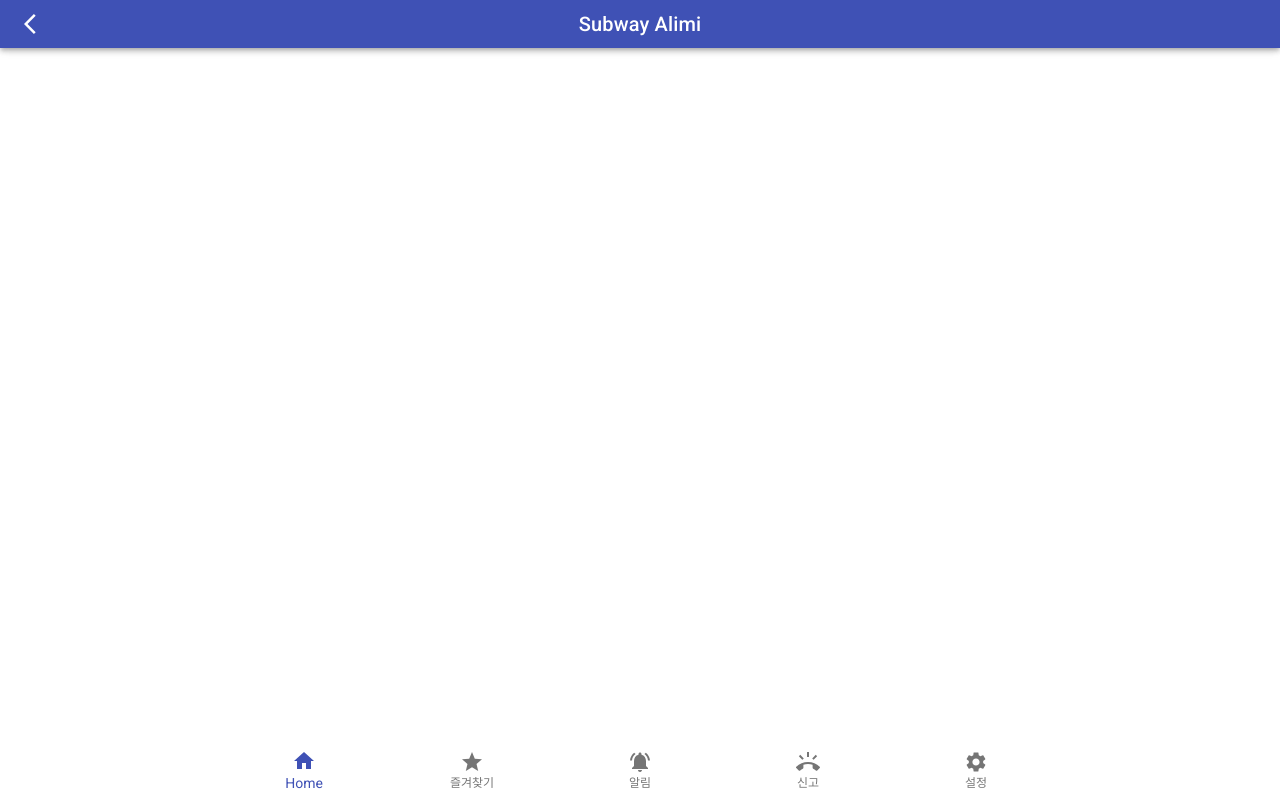
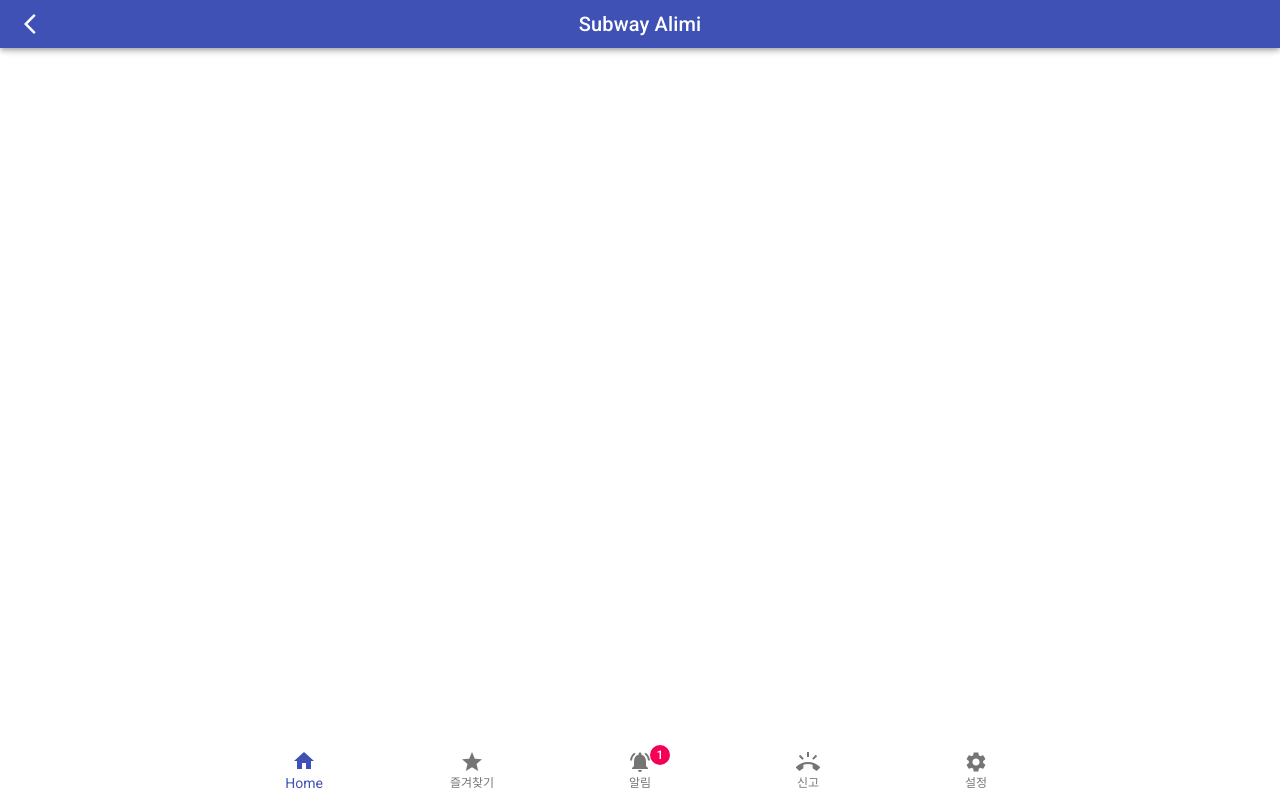
Before and after one commit to jins408/ANJA, a React (Create React App) app in the folder front-end/: page / in a window 1280 px wide. Built offline with nearby package versions, Linux system fonts and the light colour scheme.

Commit message:
S03P31B101-132/add alarm count badge

```diff
--- a/front-end/src/App.js
+++ b/front-end/src/App.js
@@ -9,7 +9,7 @@
 import Join from './pages/admin/user/Join'
 // import Home from './pages/Home'
 // import About from './pages/About'
-// import Login from './pages/user/Login'
+import Login from './pages/admin/user/Login'
 // import Apply from './pages/Apply'
 
 import Favorites from './pages/moblie/tab/Favorites'
@@ -32,21 +32,30 @@
   const classes = useStyles();
   const location = useLocation();
   const [preloc, setPreloc] = React.useState();
+  const [user, setUser] = React.useState('user');
 
   useEffect(()=>{
     setPreloc(location.pathname)
     // console.log(preloc)
+    if(preloc){
+      if(preloc !== '/login'){
+        setUser('user')
+      }else{
+        setUser('admin')
+      }
+    }
   },[preloc, location.pathname])
+
 
   return (
     <>
     {/* <Navigation /> */}
       {/* <Route exact path="/home" component={Home} />
       <Route path="/about" component={About} /> */}
+      {/* <Route exact path="/apply" component={Apply}></Route> */}
+      {user === 'user' && <Headerbar location={preloc} />}
       <Route exact path="/join" component={Join}></Route>
-      {/* <Route exact path="/login" component={Login}></Route>
-      <Route exact path="/apply" component={Apply}></Route> */}
-      <Headerbar location={preloc} />
+      <Route exact path="/login" component={Login}></Route>
       <div className={classes.header}>
         <Route exact path='/mobile/favorite' component={Favorites}></Route>
         <Route exact path='/mobile/main' component={Main}></Route>
@@ -55,7 +64,7 @@
         <Route exact path='/mobile/setting' component={Setting}></Route>
         <Route exact path='/selectroute/:start/:end' component={Selectroute}></Route>
         <Route exact path='/subwaytime/:subway' component={SubwayTime}></Route>
-          <Bottombar />
+        {user === 'user' && <Bottombar />}
       </div>
 
     </>
--- a/front-end/src/components/Bottombar.js
+++ b/front-end/src/components/Bottombar.js
@@ -6,12 +6,19 @@
 import NotificationsActiveIcon from '@material-ui/icons/NotificationsActive';
 import RingVolumeIcon from '@material-ui/icons/RingVolume';
 import SettingsIcon from '@material-ui/icons/Settings';
+import Badge from '@material-ui/core/Badge';
 
 import '../css/bottombar.css'
 import { Link } from 'react-router-dom'
 
 const Bottombar = () =>{
     const [value, setValue] = React.useState(0);
+    const [count, setCount] = React.useState(1);
+    const [invisible, setInvisible] = React.useState(false);
+
+    const handleBadgeVisibility = () => {
+      setInvisible(true);
+    };
 
 
     return (
@@ -25,7 +32,7 @@
       >
       <BottomNavigationAction label="Home" icon={<HomeIcon />} component={Link} to='/mobile/main'/>
       <BottomNavigationAction label="즐겨찾기" icon={<StarIcon />} component={Link} to='/mobile/favorite'/>
-      <BottomNavigationAction  label="알림" icon={<NotificationsActiveIcon/>} component={Link} to='/mobile/alarm'/>
+      <BottomNavigationAction onChange={handleBadgeVisibility} onClick={()=>setCount(count+1)}  label="알림" icon={<NotificationsActiveIcon/>} component={Link} to='/mobile/alarm'/><Badge className="badgecount" color="secondary" badgeContent={count} invisible={invisible}></Badge>
       <BottomNavigationAction label="신고" icon={<RingVolumeIcon/>} component={Link} to='/mobile/claim'/>
       <BottomNavigationAction label="설정" icon={<SettingsIcon/>} component={Link} to='/mobile/setting'/>
       </BottomNavigation>
--- a/front-end/src/css/bottombar.css
+++ b/front-end/src/css/bottombar.css
@@ -3,3 +3,9 @@
     position: fixed;
     bottom: 0;
 }
+
+.badgecount{
+    position: absolute;
+    right: 5%;
+    top: 20%;
+}
```
Also changed, not shown: 1 other file (tests, documents, lock files or other folders).
